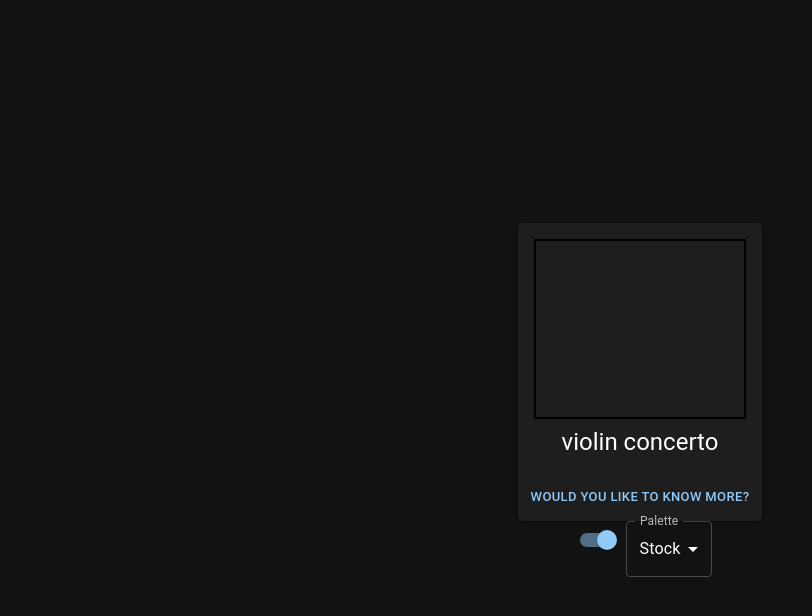
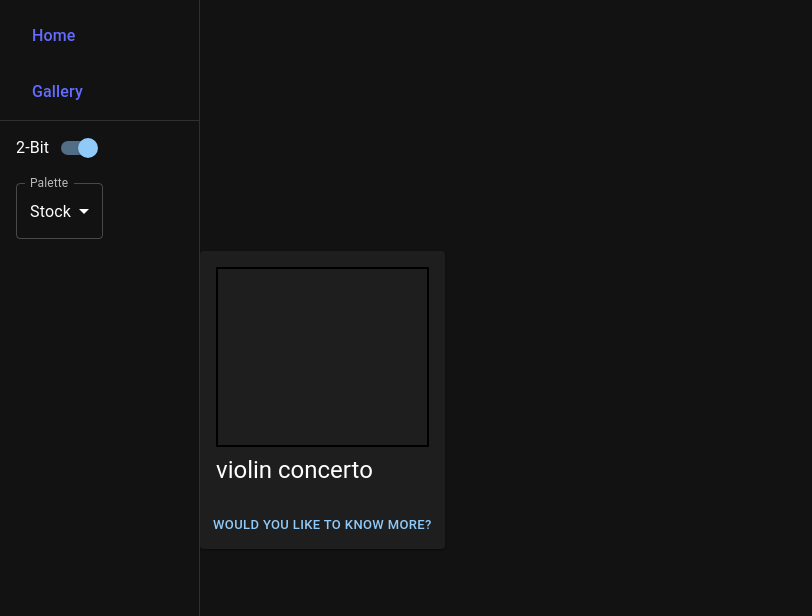
Before and after one commit to konnorcollins/kanadex, a React app in the folder kanadex-client/: page /gallery in a window 1280 px wide. Shown: the top 616 px of the page, without its empty margins (0-812 px from the left). Built offline with nearby package versions, Linux system fonts and the light colour scheme; the HTML template or start-up script is replaced by a standard one.

Commit message:
Added navbar, gallery.

```diff
--- a/kanadex-client/src/App.tsx
+++ b/kanadex-client/src/App.tsx
@@ -1,72 +1,16 @@
 // App.tsx
-import BitCanvas from './BitCanvas'
-import { useAppDispatch, useAppSelector } from './app/Hooks'
-import { setColorPallete, toggleTwoBitsFlag } from './features/ColorPalettes/ColorPaletteSlice'
-import { ALL_PALETTES, ColorPalette } from './features/ColorPalettes/ColorPalettes'
 
 import './App.css'
 import testImage from './assets/violin_concerto.png'
-import { Button, Card, CardActions, CardContent, CssBaseline, FormControl, InputLabel, MenuItem, Select, SelectChangeEvent, Switch, ThemeProvider, Typography, createTheme } from '@mui/material'
 
 function App() {
-  const colorPalette = useAppSelector((state) => state.colorPalette);
-  const dispatch = useAppDispatch();
+
 
   const image = new Image(195, 164);
   image.src = testImage;
 
-  const handleBitToggleClick = () =>
-  {
-    dispatch(toggleTwoBitsFlag());
-  }
-
-  const handlePalleteSwap = (palette: string) =>
-  {
-    ALL_PALETTES.forEach(p => {
-      if (p.name == palette)
-      {
-        dispatch(setColorPallete(p));
-      }
-    });
-  }
-
-  const darkTheme = createTheme({
-    palette: {
-      mode: "dark",
-    }
-  })
-
   return (
     <>
-      <ThemeProvider theme={ darkTheme }>
-        <CssBaseline />
-        <Card>
-          <CardContent>
-            <BitCanvas baseImage={image} width={image.width} height={image.height} />
-            <Typography variant="h5" component="div">
-              violin concerto
-            </Typography>
-          </CardContent>
-          <CardActions>
-            <Button size="small">Would you like to know more?</Button>
-          </CardActions>
-        </Card>
-        <Switch defaultChecked onChange={handleBitToggleClick} />
-        <FormControl>
-          <InputLabel id="palette-select-label">Palette</InputLabel>
-          <Select
-            labelId="palette-select-label"
-            id="palette-select"
-            value={colorPalette.palette.name}
-            label="Palette"
-            onChange={(event) => handlePalleteSwap(event.target.value)}
-          >
-            {ALL_PALETTES.map((value: ColorPalette, index) =>
-              (<MenuItem key={index} value={value.name}>{value.name}</MenuItem>)
-            )}
-          </Select>
-        </FormControl>
-      </ThemeProvider>
     </>
   )
 }
--- /dev/null
+++ b/kanadex-client/src/ErrorPage.tsx
@@ -0,0 +1,21 @@
+import { useRouteError, isRouteErrorResponse } from "react-router-dom";
+
+export default function ErrorPage()
+{
+    const error = useRouteError();
+    console.error(error);
+
+    return (
+        <div id="error-page">
+            <h1>Oopsie woopsie</h1>
+            <p>An unexpected problem has occured.</p>
+            {
+                isRouteErrorResponse(error) ?
+                (<p>{error.statusText || error.error?.message}</p>)
+                :
+                "Unknown error, our bad"
+            }
+
+        </div>
+    )
+}
--- a/kanadex-client/src/main.tsx
+++ b/kanadex-client/src/main.tsx
@@ -1,14 +1,45 @@
 import React from 'react'
 import ReactDOM from 'react-dom/client'
 import { Provider } from 'react-redux';
+import { RouterProvider, createBrowserRouter } from 'react-router-dom';
+import { CssBaseline, ThemeProvider, createTheme } from '@mui/material';
+
 import { store } from './app/Store.ts';
 import App from './App.tsx'
 import './index.css'
+import Root from './scenes/root/index.tsx';
+import Gallery from './scenes/gallery/index.tsx';
+import ErrorPage from './ErrorPage.tsx';
+
+
+const router = createBrowserRouter([
+  {
+    path: "/",
+    element: <Root />,
+    errorElement: <ErrorPage />,
+    children: [
+      {
+        path: "gallery",
+        element: <Gallery />,
+      }
+    ]
+  }
+])
+
+const darkTheme = createTheme({
+  palette: {
+    mode: "dark",
+  }
+})
 
 ReactDOM.createRoot(document.getElementById('root') as HTMLElement).render(
   <React.StrictMode>
     <Provider store={store}>
-      <App />
+      <ThemeProvider theme={ darkTheme }>
+        <CssBaseline />
+        <RouterProvider router={router} />
+      </ThemeProvider>
+      {/*<App />*/}
     </Provider>
   </React.StrictMode>
 )
--- /dev/null
+++ b/kanadex-client/src/scenes/gallery/index.tsx
@@ -0,0 +1,32 @@
+// src/scenes/gallery/index.tsx
+
+import { Button, Card, CardActions, CardContent, Typography } from '@mui/material';
+
+import testImage from '../../assets/violin_concerto.png'
+import BitCanvas from '../../BitCanvas';
+
+function Gallery()
+{
+
+    const image = new Image(195, 164);
+    image.src = testImage;
+
+
+    return (
+        <>
+            <Card>
+                <CardContent>
+                    <BitCanvas baseImage={image} width={image.width} height={image.height} />
+                    <Typography variant="h5" component="div">
+                        violin concerto
+                    </Typography>
+                </CardContent>
+                <CardActions>
+                    <Button size="small">Would you like to know more?</Button>
+                </CardActions>
+            </Card>
+        </>
+    )
+}
+
+export default Gallery;
--- /dev/null
+++ b/kanadex-client/src/scenes/root/index.tsx
@@ -0,0 +1,76 @@
+import { Box, Divider, Drawer, FormControl, InputLabel, List, ListItem, ListItemButton, MenuItem, Select, Switch } from "@mui/material";
+
+import { ALL_PALETTES, ColorPalette } from "../../features/ColorPalettes/ColorPalettes";
+import { useAppDispatch, useAppSelector } from "../../app/Hooks";
+import { setColorPallete, toggleTwoBitsFlag } from "../../features/ColorPalettes/ColorPaletteSlice";
+import { Link, Outlet } from "react-router-dom";
+
+
+
+
+function Root()
+{
+    const drawerWidth = 200;
+
+    const colorPalette = useAppSelector((state) => state.colorPalette);
+    const dispatch = useAppDispatch();
+
+    const handleBitToggleClick = () =>
+    {
+      dispatch(toggleTwoBitsFlag());
+    }
+
+    const handlePalleteSwap = (palette: string) =>
+    {
+      ALL_PALETTES.forEach(p => {
+        if (p.name == palette)
+        {
+          dispatch(setColorPallete(p));
+        }
+      });
+    }
+
+    return (
+        <Box sx={{ display: "flex" }}>
+            <Drawer
+                variant="permanent"
+                anchor="left"
+                sx={{ width: drawerWidth, flexShrink: 0, '& .MuiDrawer-paper': {width: drawerWidth, boxSizing: "border-box"} }}
+                >
+                <List>
+                    <ListItem>
+                        <Link to={'/'}><ListItemButton>Home</ListItemButton></Link>
+                    </ListItem>
+                    <ListItem>
+                        <Link to={'gallery'}><ListItemButton>Gallery</ListItemButton></Link>
+                    </ListItem>
+                    <Divider />
+                    <ListItem>
+                        2-Bit <Switch defaultChecked onChange={handleBitToggleClick} />
+                    </ListItem>
+                    <ListItem>
+                        <FormControl>
+                            <InputLabel id="palette-select-label">Palette</InputLabel>
+                            <Select
+                                labelId="palette-select-label"
+                                id="palette-select"
+                                value={colorPalette.palette.name}
+                                label="Palette"
+                                onChange={(event) => handlePalleteSwap(event.target.value)}
+                            >
+                                {ALL_PALETTES.map((value: ColorPalette, index) =>
+                                    (<MenuItem key={index} value={value.name}>{value.name}</MenuItem>)
+                                )}
+                            </Select>
+                        </FormControl>
+                    </ListItem>
+                </List>
+            </Drawer>
+            <Box sx={{ flexGrow: 1 }}>
+                <Outlet />
+            </Box>
+        </Box>
+    )
+}
+
+export default Root;
```
